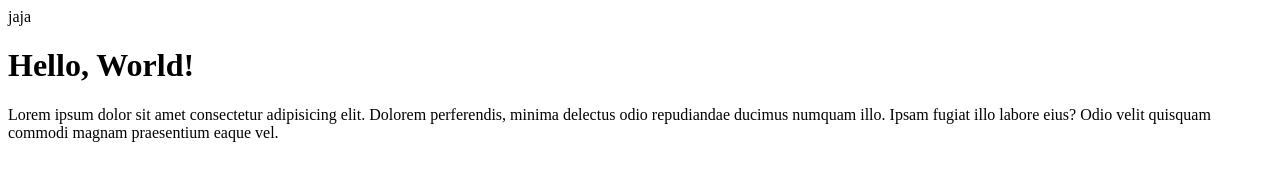
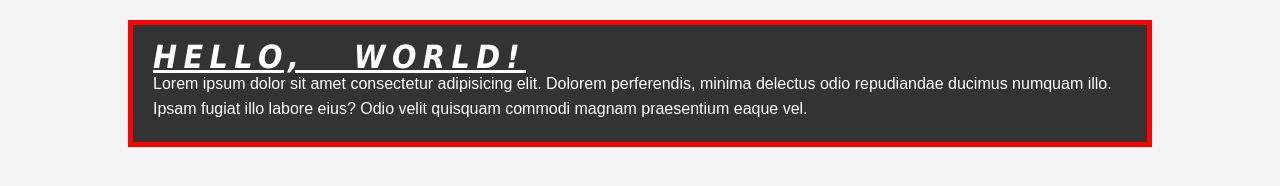
Before and after one commit to meskilsson/CSS-Crash-Course, a plain HTML site: page index.html in a window 1280 px wide. Drawn offline with Linux system fonts and the light colour scheme.

Commit message:
box h1 style

```diff
--- a/css/style.css
+++ b/css/style.css
@@ -1,6 +1,38 @@
+* {
+    margin: 0;
+    padding: 0;
+}
+
 body {
     background-color: #f4f4f4;
     color: #555555;
     font: normal 16px Arial, Helvetica, sans-serif;
     line-height: 1.6em;
+    margin: 0;
 }
+
+
+.container {
+    width: 80%;
+    margin: auto;
+}
+
+.box-1 {
+    background-color: #333333;
+    color: #fff;
+
+    border: 5px red solid;
+    padding: 20px;
+
+    margin: 20px 0;
+}
+
+.box-1 h1 {
+    font-family: Tahoma;
+    font-weight: 800;
+    font-style: italic;
+    text-decoration: underline;
+    text-transform: uppercase;
+    letter-spacing: 0.2em;
+    word-spacing: 1em;
+}
--- a/index.html
+++ b/index.html
@@ -1,16 +1,23 @@
 <!DOCTYPE html>
 <html lang="en">
+
 <head>
     <meta charset="UTF-8">
     <meta name="viewport" content="width=device-width, initial-scale=1.0">
     <title>My Web Page</title>
-        <link rel="stylesheet" href="styles.css">
+    <link rel="stylesheet" href="css/style.css">
 </head>
+
 <body>
-        <header>jaja</header>
+    <header></header>
+    <div class="container">
         <div class="box-1">
             <h1>Hello, World!</h1>
-            <p>Lorem ipsum dolor sit amet consectetur adipisicing elit. Dolorem perferendis, minima delectus odio repudiandae ducimus numquam illo. Ipsam fugiat illo labore eius? Odio velit quisquam commodi magnam praesentium eaque vel.</p>
+            <p>Lorem ipsum dolor sit amet consectetur adipisicing elit. Dolorem perferendis, minima delectus odio
+                repudiandae ducimus numquam illo. Ipsam fugiat illo labore eius? Odio velit quisquam commodi magnam
+                praesentium eaque vel.</p>
+        </div>
     </div>
 </body>
+
 </html>
```
Lines whose indentation alone changed are shown as unchanged.
